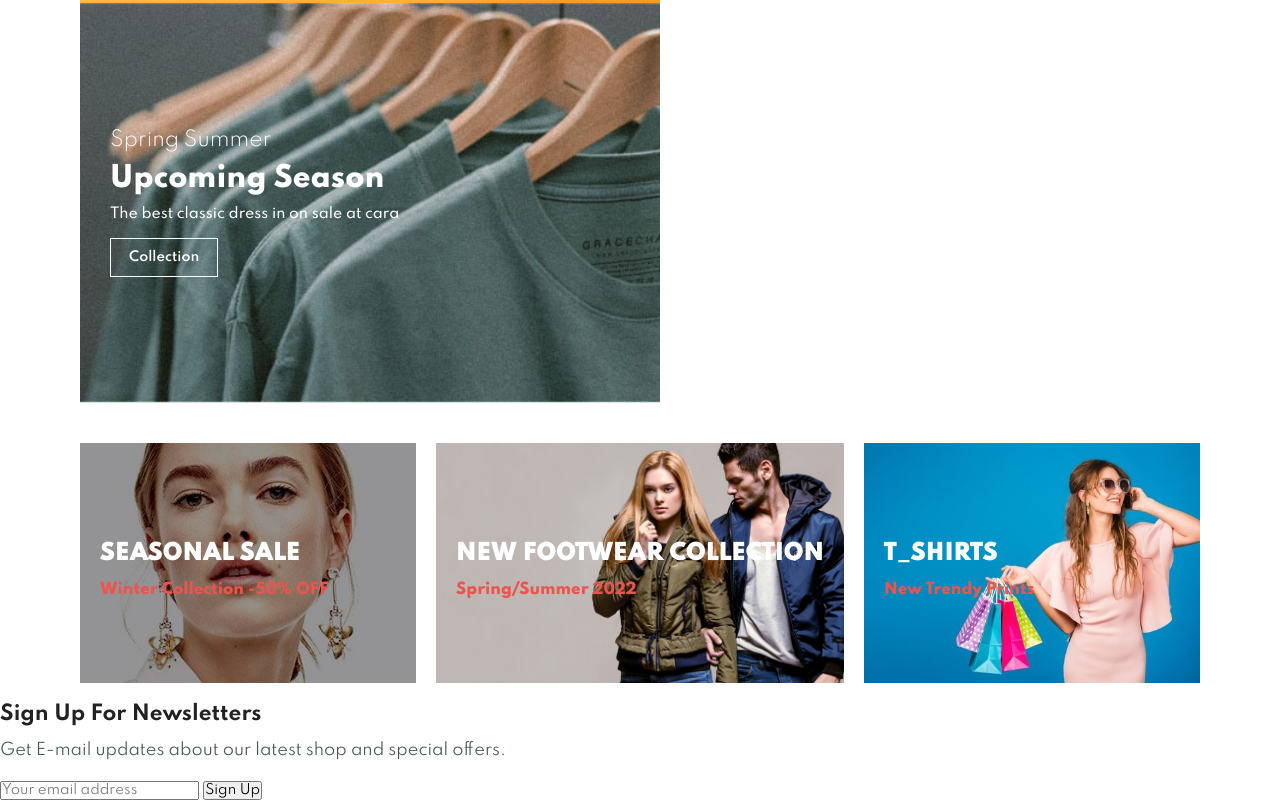
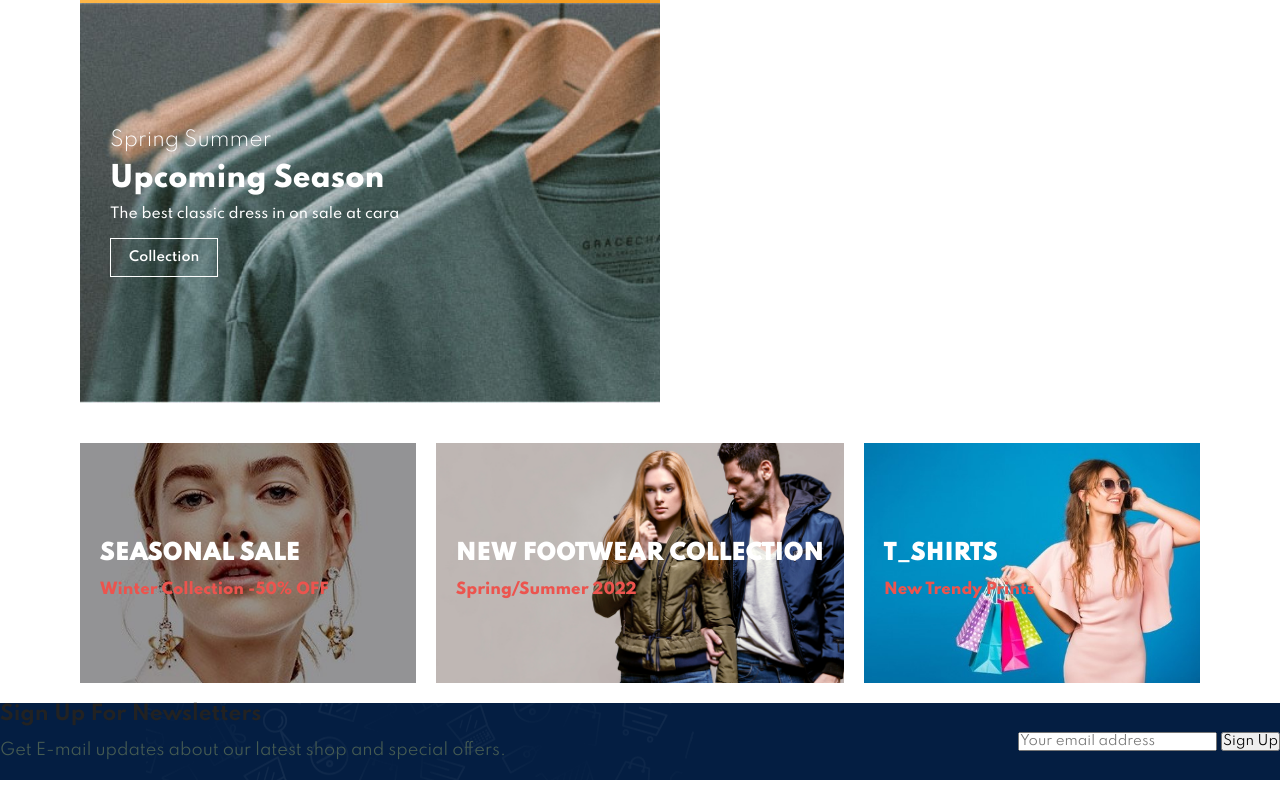
Before and after one commit to saqlainkaleem/E_COMMERCE, a plain HTML site: page index.html in a window 1280 px wide. Shown: the part 3947-4747 px from the top of the page. Drawn offline with Linux system fonts and the light colour scheme.

Commit message:
Added: Style in Newsletter section

```diff
--- a/style.css
+++ b/style.css
@@ -389,3 +389,15 @@ nav{
     font-weight: 800;
     font-size: 15px;
 }
+
+/* Newsletter */
+#newsletter{
+    display: flex;
+    justify-content: space-between;
+    flex-wrap: wrap;
+    align-items: center;
+    background-image: url(images/banner/b14.png);
+    background-repeat: no-repeat;
+    background-position: 20% 30%;
+    background-color: #041e42;
+}
```
